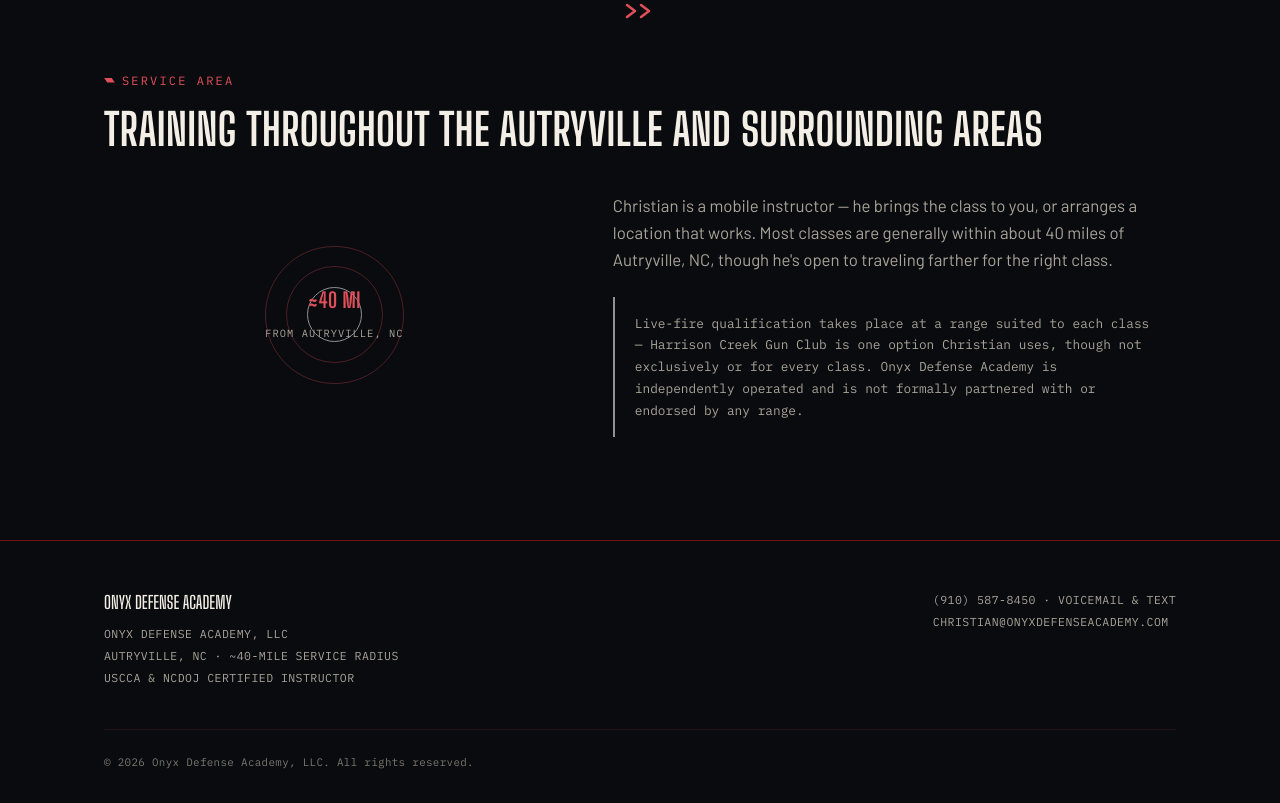
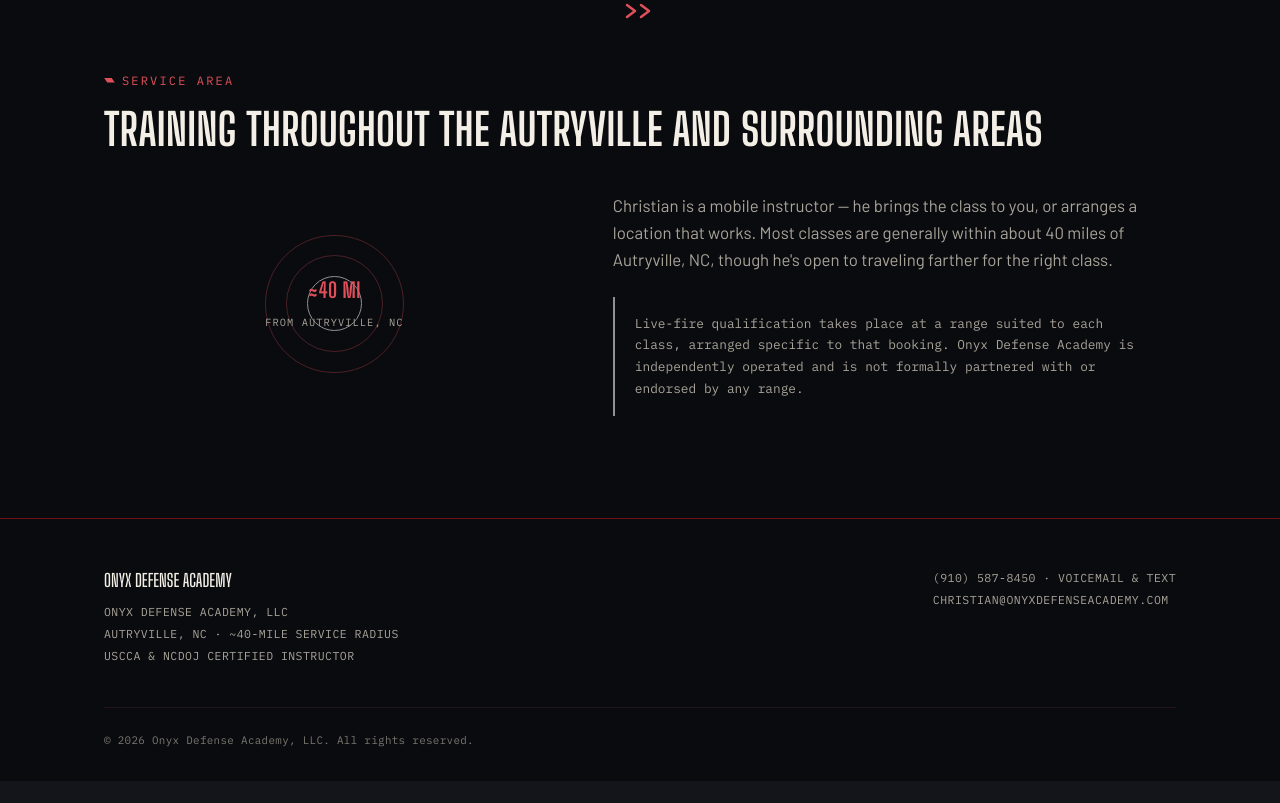
Before and after one commit to ODARico/Onyx-Defense-Academy, a website: page about.html in a window 1280 px wide. Shown: the part 1570-2373 px from the top of the page. After the commit the page ends 2351 px from the top, so only its background shows below. Drawn offline with Linux system fonts and the light colour scheme.

Commit message:
Add files via upload

```diff
--- a/about.html
+++ b/about.html
@@ -132,7 +132,7 @@
         </div>
         <div class="area-copy reveal">
           <p>Christian is a mobile instructor &mdash; he brings the class to you, or arranges a location that works. Most classes are generally within about 40 miles of Autryville, NC, though he's open to traveling farther for the right class.</p>
-          <div class="area-note">Live-fire qualification takes place at a range suited to each class &mdash; Harrison Creek Gun Club is one option Christian uses, though not exclusively or for every class. Onyx Defense Academy is independently operated and is not formally partnered with or endorsed by any range.</div>
+          <div class="area-note">Live-fire qualification takes place at a range suited to each class, arranged specific to that booking. Onyx Defense Academy is independently operated and is not formally partnered with or endorsed by any range.</div>
         </div>
       </div>
     </div>
--- a/schedule-data.js
+++ b/schedule-data.js
@@ -19,7 +19,7 @@
                  "NC Concealed Carry Legal Refresher"
    - date      : the class date, formatted "YYYY-MM-DD"  (e.g. September 12, 2026 = "2026-09-12")
    - time      : whatever you want shown, e.g. "9:00 AM - 6:00 PM"
-   - location  : where it's happening, e.g. "Harrison Creek Gun Club"
+   - location  : where it's happening, e.g. "a range or location near you"
    - notes     : optional. Anything extra, e.g. "2 spots left" or "Bring your own eye/ear protection".
                  Leave as "" (empty quotes) if you don't need a note.
    - registerUrl : optional. If you have a direct registration link (e.g. from your
@@ -48,7 +48,7 @@ const scheduleData = [
   //   classType: "Concealed Carry",
   //   date: "2026-09-12",
   //   time: "9:00 AM - 6:00 PM",
-  //   location: "Harrison Creek Gun Club",
+  //   location: "a range or location near you",
   //   notes: "",
   //   registerUrl: ""
   // },
```
